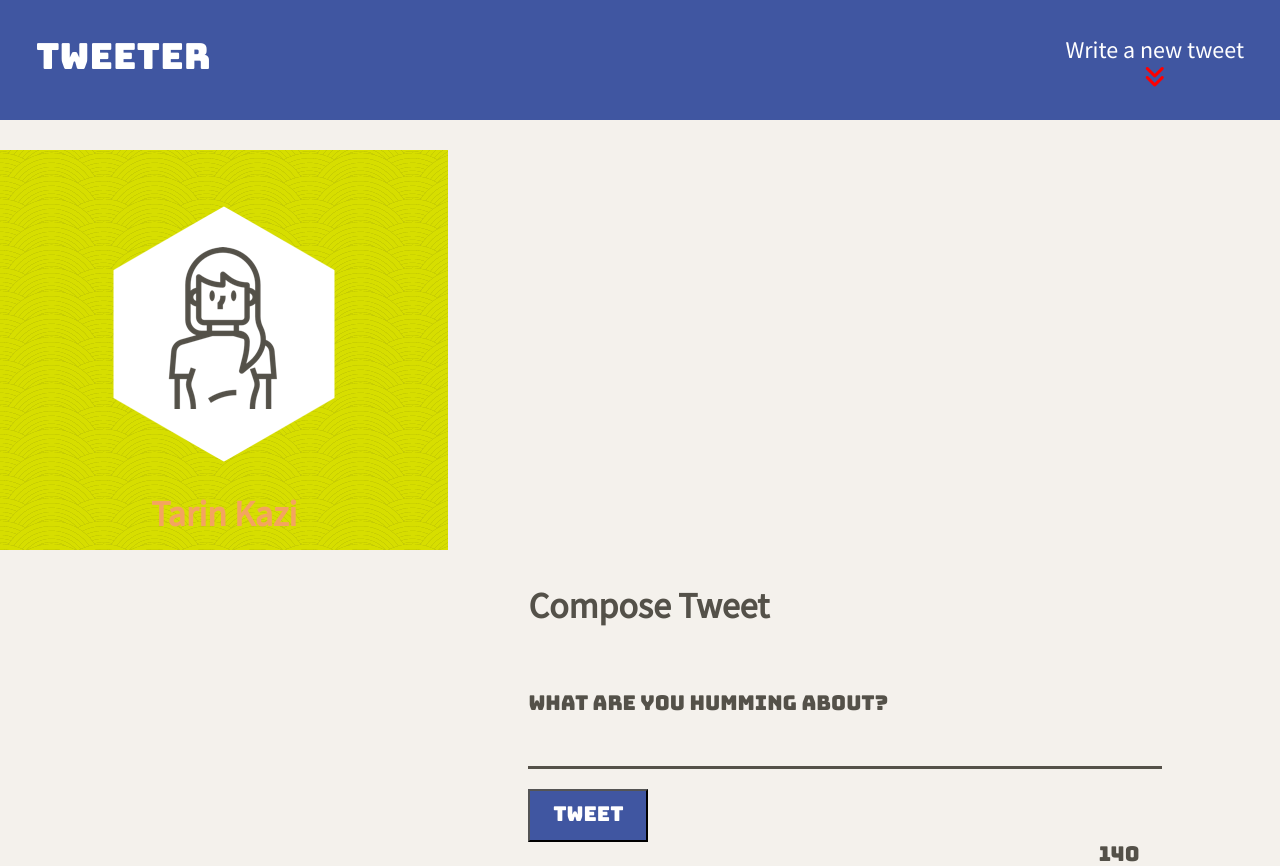
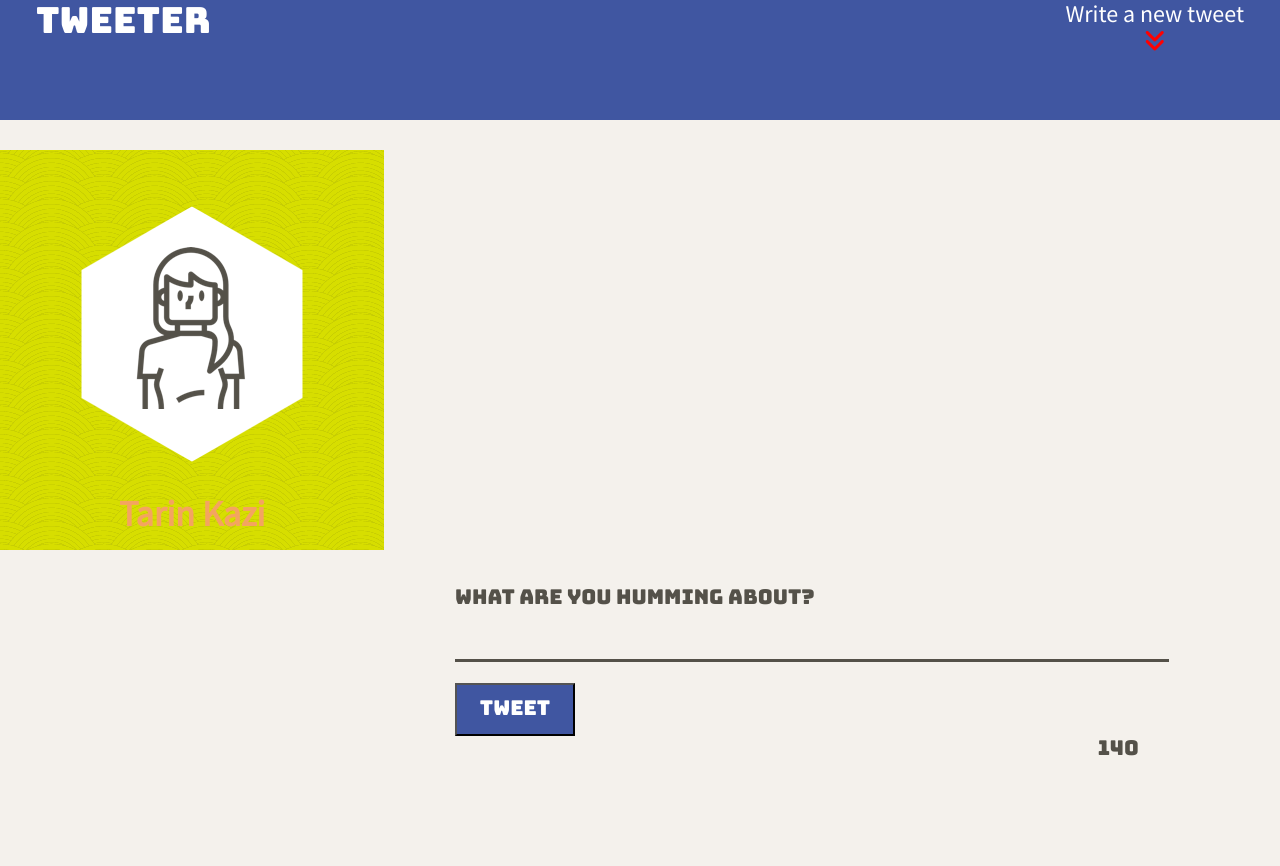
Before and after one commit to tarinkazi/tweeter, a website: page public/index.html in a window 1280 px wide. After the commit the page ends 800 px from the top, so only its background shows below. Drawn offline with nearby package versions, Linux system fonts and the light colour scheme; no server answers.

Commit message:
finishing done

```diff
--- a/public/index.html
+++ b/public/index.html
@@ -11,7 +11,6 @@
     <link rel="preconnect" href="https://fonts.googleapis.com">
     <link rel="preconnect" href="https://fonts.gstatic.com"   crossorigin>
     <link href="https://fonts.googleapis.com/css2?family=Bungee&display=swap" rel="stylesheet">
-
     <script src="https://kit.fontawesome.com/85884b2c45.js" crossorigin="anonymous"></script>
 
 
@@ -26,14 +25,9 @@
     <!-- App CSS -->
     <link rel="stylesheet" href="/styles/nav.css" type="text/css" />
     <link rel="stylesheet" href="/styles/header.css" type="text/css" />
-
     <link rel="stylesheet" href="/styles/layout.css" type="text/css" />
     <link rel="stylesheet" href="/styles/new-tweet.css" type="text/css" />
-
     <link rel="stylesheet" href="/styles/tweet-history.css" type="text/css" />
-
-
-
 
     <!-- External JS -->
     <script src="https://ajax.googleapis.com/ajax/libs/jquery/3.4.1/jquery.min.js"></script>
@@ -65,7 +59,7 @@
       <!-- Page-specific (main) content here -->
       <main class="container">
         <section class="new-tweet">
-      <h2>Compose Tweet</h2>
+
             <!--error-->
 
             <div id='error-alert' class='error-alert1'>
@@ -75,11 +69,10 @@
               <p class='error'>Tweet too long!</p>
             </div>
 
-
+              <!--New Tweet Area-->
               <form action="/tweets" method="POST" id="post_tweet">
                 <label for="tweet-text">What are you humming about?</label>
                 <textarea name="text" id="tweet-text"></textarea>
-
                 <div>
                   <button id ="tweetbtn" type="submit">Tweet</button>
                   <output name="counter" class="counter" for="tweet-text">140</output>
@@ -88,10 +81,7 @@
 
         </section>
 
-    <section id="tweet-history">
-
-
-    </section>
+        <section id="tweet-history"></section>
 
       </main>
 
--- a/public/scripts/client.js
+++ b/public/scripts/client.js
@@ -3,55 +3,18 @@
  * jQuery is already loaded
  * Reminder: Use (and do all your DOM work in) jQuery's document ready function
  */
-// const data = [
-//   {
-//     "user": {
-//       "name": "Newton",
-//       "avatars": "https://i.imgur.com/73hZDYK.png"
-//       ,
-//       "handle": "@SirIsaac"
-//     },
-//     "content": {
-//       "text": "If I have seen further it is by standing on the shoulders of giants"
-//     },
-//     "created_at": 1461116232227
-//   },
-//   {
-//     "user": {
-//       "name": "Descartes",
-//       "avatars": "https://i.imgur.com/nlhLi3I.png",
-//       "handle": "@rd" },
-//     "content": {
-//       "text": "Je pense , donc je suis"
-//     },
-//     "created_at": 1461113959088
-//   }
-// ]
 
-
-// const tweetData = {
-//   "user": {
-//     "name": "Newton",
-//     "avatars": "https://i.imgur.com/73hZDYK.png",
-//       "handle": "@SirIsaac"
-//     },
-//   "content": {
-//       "text": "If I have seen further it is by standing on the shoulders of giants"
-//     },
-//   "created_at": 1461116232227
-// }
-
+//for checking html unknown char
 const escape = function (str) {
   let div = document.createElement("div");
   div.appendChild(document.createTextNode(str));
   return div.innerHTML;
 };
-// const safeHTML = `<p>${escape(textFromUser)}</p>`;
 
 
 
+//display code
 function renderTweets(tweets) {
-
   $('#tweet-history').empty();
   document.getElementById("tweet-text").value = "";
 
@@ -64,9 +27,8 @@ function renderTweets(tweets) {
   }
 
 }
-// Test / driver code (temporary)
 
-
+//Html structure
 const createTweetElement = function(data) {
   const {user, content, created_at} = data;
   const tweetElementHTML = $(`<article class="tweet">
@@ -98,7 +60,7 @@ const createTweetElement = function(data) {
 
 }
 
-
+//JS logic
 $(document).ready(function () {
   $(".error-alert1").hide();
   $(".error-alert2").hide();
@@ -118,38 +80,35 @@ $(document).ready(function () {
     evt.preventDefault();
 
 
-;
-
     $(".error-alert1").hide();
     $(".error-alert2").hide();
 
-       //console.log(evt.target.tweet.value)
-      const $data = $(this).serialize();
-      const $val = $('#tweet-text').val();
+
+    const $data = $(this).serialize();
+    const $val = $('#tweet-text').val();
 
       if ($val.length > 140) {
         document.getElementById("tweet-text").value = "";
-       return $(".error-alert2").slideDown();
-        //return  $(".error-alert2").hide();
+        $(this).find('.counter').text(140);
+        return $(".error-alert2").slideDown();
+
       }
-      console.log("======>",$val);
+
       if ($val.length === 0) {
         document.getElementById("tweet-text").value = "";
         return $(".error-alert1").slideDown();
-         //return $(".error-alert1").hide();
+
       }
-      //
+
       $.ajax({
-
-
         type: "POST",
         url: "/tweets",
         data: $data
       }).then((res) => {
         loadTweets();
       })
-
-  })
+      $(this).find('.counter').text(140);
+  });
 
 
 
--- a/public/styles/header.css
+++ b/public/styles/header.css
@@ -23,7 +23,7 @@ header {
 /* Desktop styles */
 @media only screen and (min-width: 1024px) {
   header{
-  width: 35%;
+  width: 30%;
   float: left;
   /* padding-top: 10px; */
   margin-top: 150px;
--- a/public/styles/layout.css
+++ b/public/styles/layout.css
@@ -19,6 +19,7 @@ body {
   background-color: #f4f1ec;
   font-size: 24px;
   font-family: 'Source Sans Pro', sans-serif;
+  /* padding-top: 65px;; */
 }
 
 main {
--- a/public/styles/nav.css
+++ b/public/styles/nav.css
@@ -3,7 +3,8 @@
   width: 100%;
   background-color: #4056A1;
   color: #FFFFFF;
-  padding: 1.5em;
+  padding-left: 1.5em;
+  padding-right: 1.5em;
     position: fixed;
     top:0;
   display: flex;
--- a/public/styles/new-tweet.css
+++ b/public/styles/new-tweet.css
@@ -60,11 +60,12 @@ p.error {
 /* Desktop styles */
 @media only screen and (min-width: 1024px) {
 	.new-tweet {
+		WIDTH: 62%;
+    FLOAT: RIGHT;
+		left: 80px;
+		margin-left: 445px;
 
-	width: 55%;
-	float: right;
-	align-self: flex-end;
-	padding-bottom: 0px;
-	margin-top: 0px;
-	}
 }
+
+
+}
--- a/public/styles/tweet-history.css
+++ b/public/styles/tweet-history.css
@@ -11,9 +11,7 @@ align-self: flex-start;
 
 .tweet {
   height: 300px;
-  /* width: max-content; */
   width: 100%;
-
   margin: 1em;
   border: 2px solid  #545149;
 }
@@ -52,7 +50,7 @@ align-self: flex-start;
 }
 
 .display-tweet {
-  margin: 0.5rem;
+
   border-style: hidden;
   border-bottom: 5px solid #545149;
   font-weight: 300;
@@ -69,7 +67,6 @@ align-self: flex-start;
 .icons {
   display: flex;
   align-items: center;
-  /*justify-content: space-between;*/
   color: blue;
   flex-direction: row-reverse;
   margin-right: 15px;
@@ -98,5 +95,6 @@ align-self: flex-start;
  width: 55%;
  float: right;
  align-self: flex-end;
+
  }
 }
--- a/server/data-files/initial-tweets.json
+++ b/server/data-files/initial-tweets.json
@@ -8,7 +8,7 @@
     "content": {
       "text": "If I have seen further it is by standing on the shoulders of giants"
     },
-    "created_at": 1637135795776
+    "created_at": 1637137348027
   },
   {
     "user": {
@@ -19,6 +19,6 @@
     "content": {
       "text": "Je pense , donc je suis"
     },
-    "created_at": 1637222195776
+    "created_at": 1637223748027
   }
 ]
```
Lines whose indentation alone changed are shown as unchanged.
